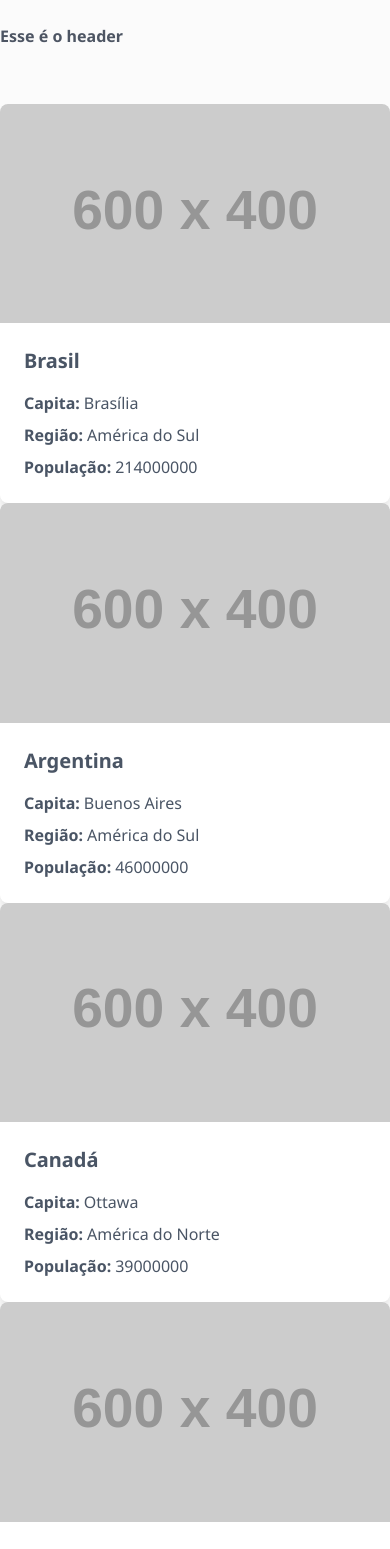
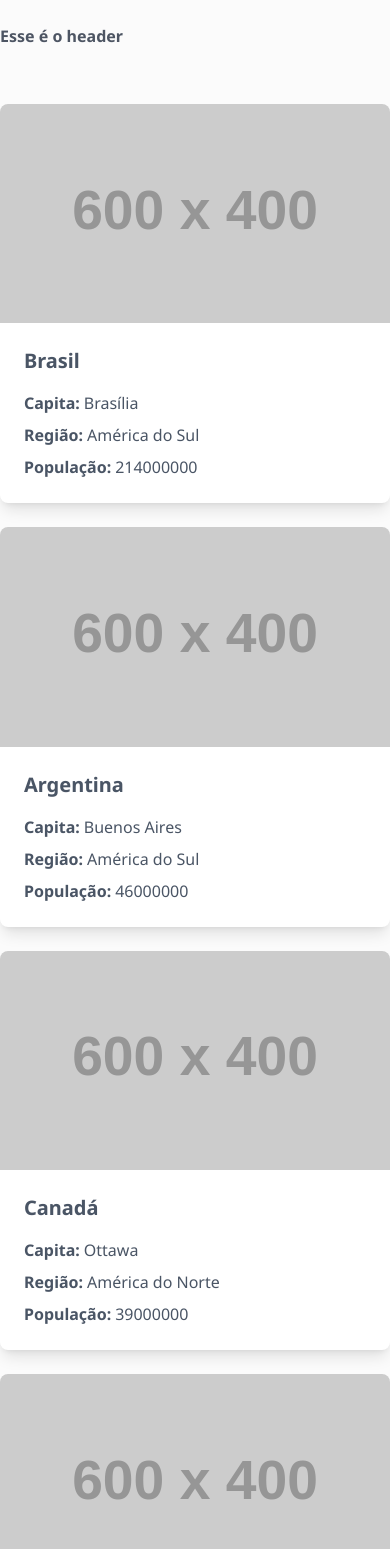
Before and after one commit to RenanFerreira0023/Estudos-Central-de-paises, a Next.js app: page / in a window 390 px wide. Shown: the top 1549 px of the page. Built offline with nearby package versions, Linux system fonts and the light colour scheme.

Commit message:
deixado um pouco mais responsivo o frontend , criado uma classe de grid dinamica

```diff
--- a/app/componets/Card.tsx
+++ b/app/componets/Card.tsx
@@ -1,13 +1,12 @@
 type CardProps ={
-    id: number,
     pais: string,
     capital: string,
     regiao: string,
     populacao: string,
 }
-const Card = ({id, pais, capital, regiao, populacao}: CardProps )  => {
+const Card = ({ pais, capital, regiao, populacao}: CardProps )  => {
     return (
-        <div id={id.toString()} className="h-full overflow-hidden bg-white rounded-lg shadow-lg">
+        <div className="h-full overflow-hidden bg-white rounded-lg shadow-lg">
             <div className=" aspect-video w-full">
                 <img  src="https://placehold.co/600x400" className="w-full h-full object-cover"/>
             </div>
--- /dev/null
+++ b/app/componets/Grid.tsx
@@ -0,0 +1,14 @@
+
+type GridProps = {
+    children: React.ReactNode;
+}
+
+const Grid = ({ children }: GridProps) => {
+    return (
+        <div className='grid grid-cols-1 md:grid-cols-2 lg:grid-cols-lg gap-6 '>
+            {children}
+        </div>
+    );
+};
+
+export default Grid;
--- a/app/componets/index.ts
+++ b/app/componets/index.ts
@@ -1,3 +1,4 @@
 export { default as Footer } from './Footer'
 export { default as Header } from './Header'
 export { default as Card } from './Card'
+export { default as Grid } from './Grid'
--- a/app/page.tsx
+++ b/app/page.tsx
@@ -1,6 +1,6 @@
-import { Card, Footer, Header } from './componets/index'
+import { Card, Footer, Header ,Grid } from './componets/index'
 
-const regioes = [
+const countires = [
   {
     id: 1,
     pais: 'Brasil',
@@ -80,17 +80,16 @@ export default function Home() {
     <>
       <Header />
       <main className="flex-1">
-      <Card id={regioes[0].id} pais={regioes[0].pais} capital={regioes[0].capital} regiao={regioes[0].regiao} populacao={regioes[0].populacao} />
-      <Card id={regioes[1].id} pais={regioes[1].pais} capital={regioes[1].capital} regiao={regioes[1].regiao} populacao={regioes[1].populacao} />
-      <Card id={regioes[2].id} pais={regioes[2].pais} capital={regioes[2].capital} regiao={regioes[2].regiao} populacao={regioes[2].populacao} />
-      <Card id={regioes[3].id} pais={regioes[3].pais} capital={regioes[3].capital} regiao={regioes[3].regiao} populacao={regioes[3].populacao} />
-      <Card id={regioes[4].id} pais={regioes[4].pais} capital={regioes[4].capital} regiao={regioes[4].regiao} populacao={regioes[4].populacao} />
-      <Card id={regioes[5].id} pais={regioes[5].pais} capital={regioes[5].capital} regiao={regioes[5].regiao} populacao={regioes[5].populacao} />
-      <Card id={regioes[6].id} pais={regioes[6].pais} capital={regioes[6].capital} regiao={regioes[6].regiao} populacao={regioes[6].populacao} />
-      <Card id={regioes[7].id} pais={regioes[7].pais} capital={regioes[7].capital} regiao={regioes[7].regiao} populacao={regioes[7].populacao} />
-      <Card id={regioes[8].id} pais={regioes[8].pais} capital={regioes[8].capital} regiao={regioes[8].regiao} populacao={regioes[8].populacao} />
-      <Card id={regioes[9].id} pais={regioes[9].pais} capital={regioes[9].capital} regiao={regioes[9].regiao} populacao={regioes[9].populacao} />
-
+          <Grid>
+            {countires.map(({ id, pais, capital, regiao, populacao }) => (
+              <Card
+                key={id}
+                pais={pais}
+                capital={capital}
+                regiao={regiao}
+                populacao={populacao} />
+            ))}
+          </Grid>
       </main>
       <Footer />
     </>
```
